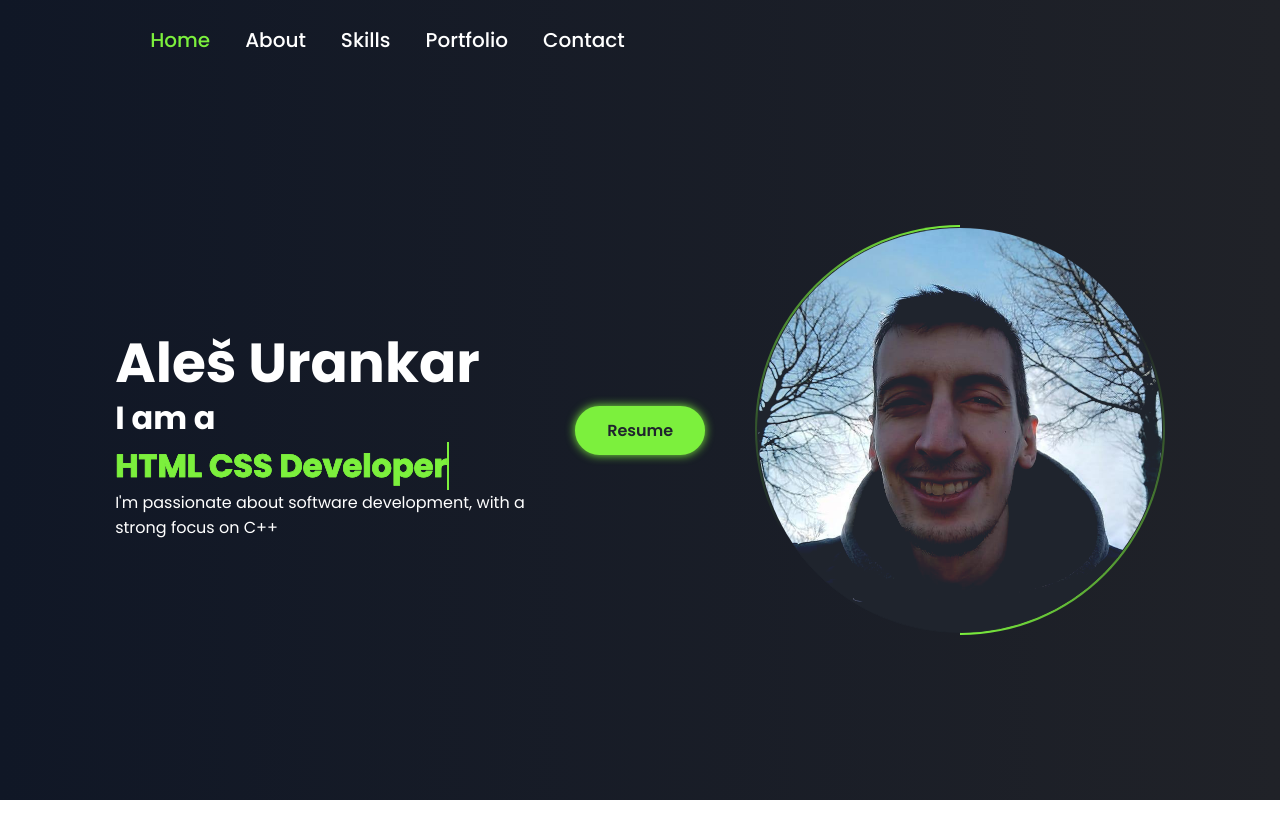
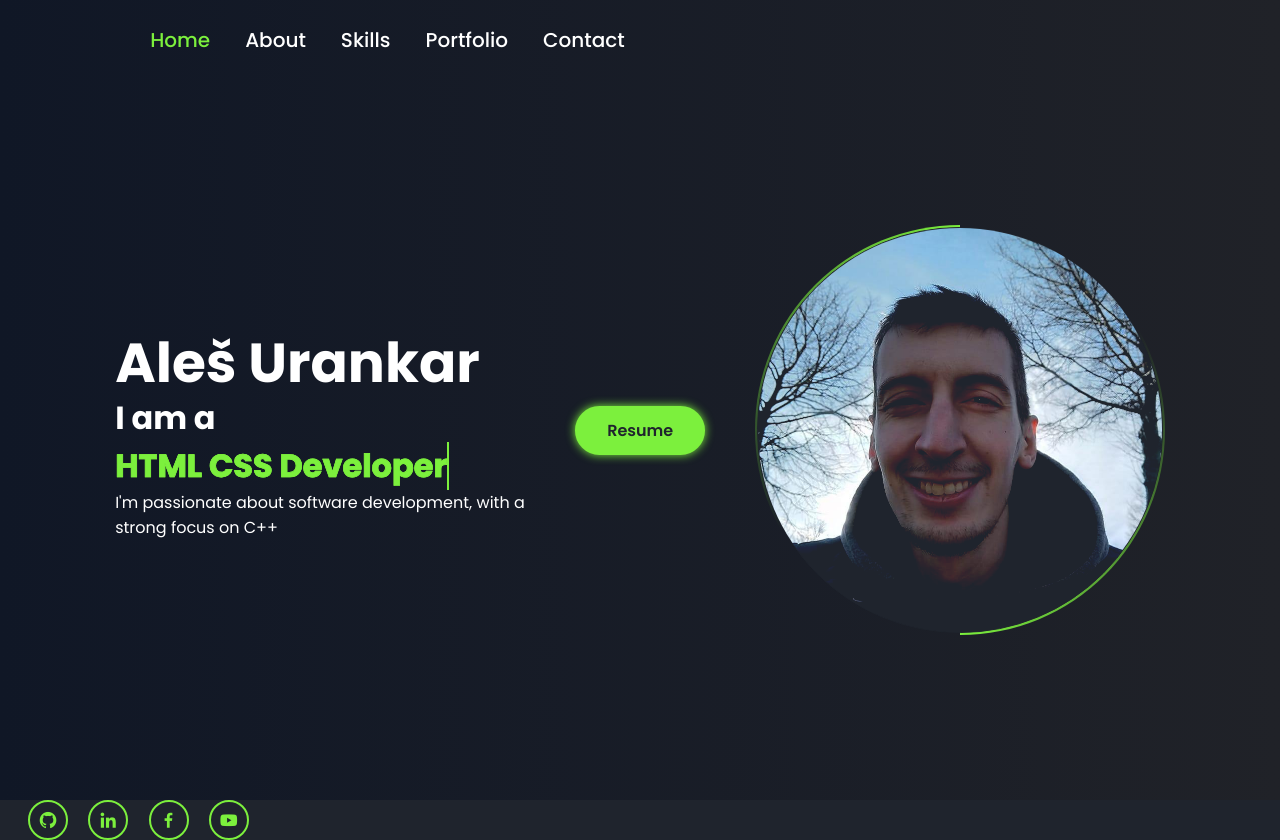
Before and after one commit to alesurankar/MojProfil.live, a plain HTML site: page index.html in a window 1280 px wide. Drawn offline with nearby package versions, Linux system fonts and the light colour scheme.

Commit message:
fixing link styles

```diff
--- a/style.css
+++ b/style.css
@@ -17,6 +17,10 @@ a {
     background-color: #1f242d; /* dark color during transitions */
     transition: opacity 0.3s ease-in-out;
     opacity: 1;
+}
+body {
+    background-color: #1f242d;
+    color: #fff; /* optional, so text stays visible */
 }
 
 .navbar {
@@ -88,11 +92,11 @@ a {
     box-shadow: none;
 }
 
-.home-info .btn-sci .sci {
+.btn-sci .sci {
     margin-left: 20px;
 }
 
-.home-info .btn-sci .sci a {
+.btn-sci .sci a {
     display: inline-flex;
     padding: 8px;
     border: 2px solid #7cf03d;
@@ -103,7 +107,7 @@ a {
     transition: .5s;
 }
 
-.home-info .btn-sci .sci a:hover {
+.btn-sci .sci a:hover {
     background: #7cf03d;
     color: #1f242d;
     box-shadow: 0 0 10px #7cf03d;
```
